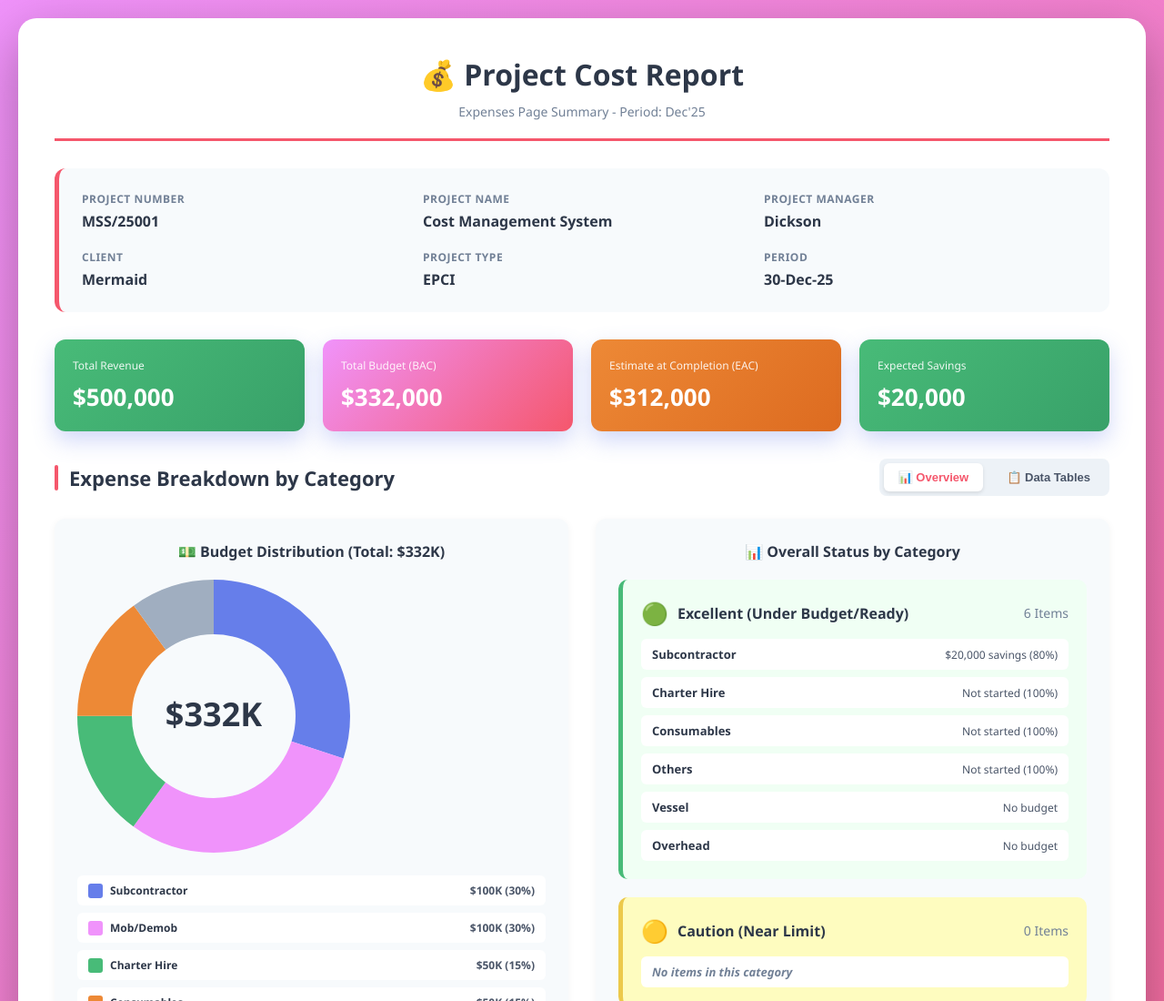
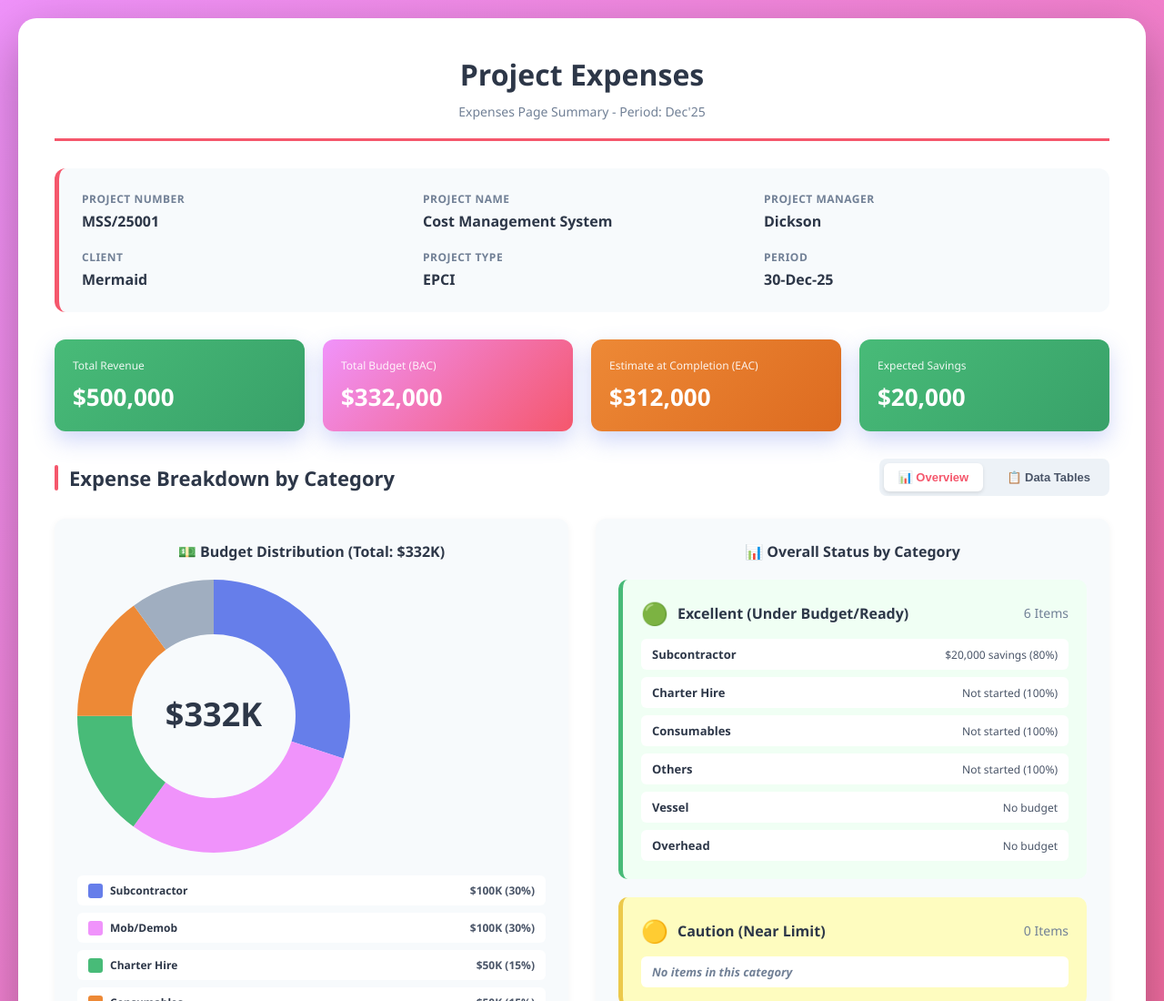
Before and after one commit to PCS-JL/Expenses, a plain HTML site: page index.html in a window 1280 px wide. Shown: the top 1100 px of the page at 91% size. Drawn offline with Linux system fonts and the light colour scheme.

Commit message:
Update index.html

```diff
--- a/index.html
+++ b/index.html
@@ -1,19 +1,4 @@
-
-                        <!DOCTYPE html>
-                        <html lang="en">
-                        <head>
-                            <meta charset="UTF-8">
-                            <meta name="viewport" content="width=device-width, initial-scale=1.0">
-							<style>
-								body {
-									background-color: white; /* Ensure the iframe has a white background */
-								}
-
-
-							</style>
-                        </head>
-                        <body>
-                            <!DOCTYPE html>
+<!DOCTYPE html>
 <html lang="en">
 <head>
     <meta charset="UTF-8">
@@ -593,7 +578,7 @@
     <div class="container">
         <!-- Header -->
         <div class="header">
-            <h1>💰 Project Cost Report</h1>
+            <h1>Project Expenses</h1>
             <p class="subtitle">Expenses Page Summary - Period: Dec'25</p>
         </div>
 
@@ -1623,9 +1608,3 @@
     </script>
 </body>
 </html>
-
-							<script>
-
-							</script>
-                        </body>
-                        </html>
```
